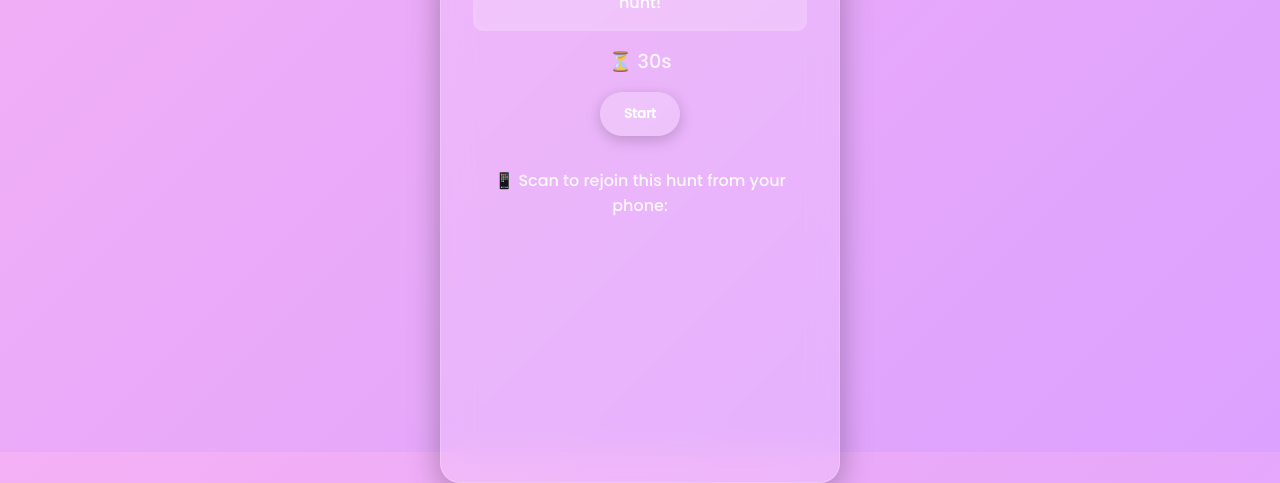
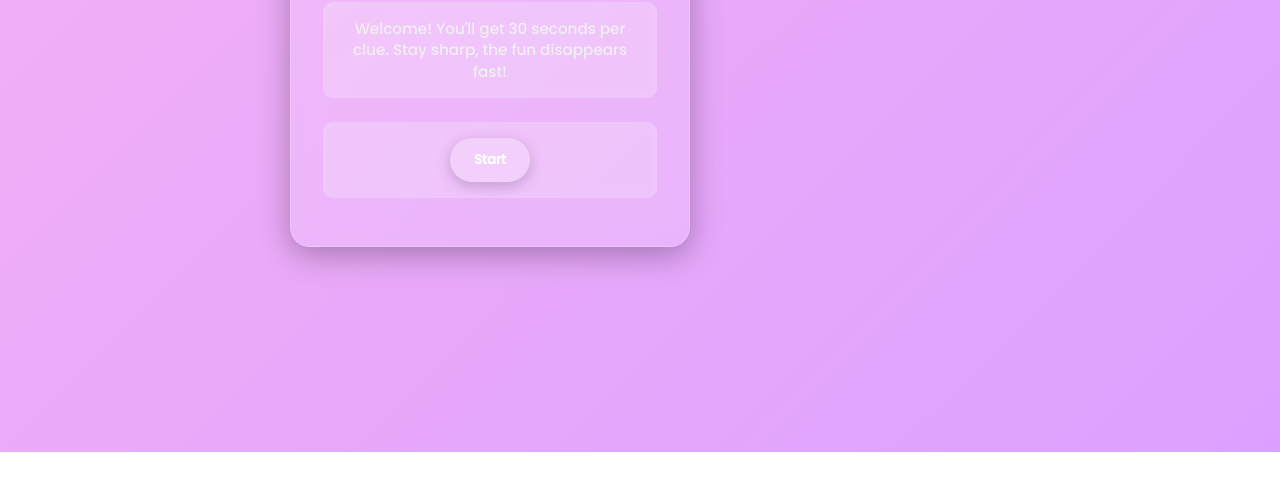
Before and after one commit to SidTheProggramer/BirthdayHunt, a plain HTML site: page index.html in a window 1280 px wide. Shown: the part 348-831 px from the top of the page. After the commit the page ends 800 px from the top, so only its background shows below. Drawn offline with nearby package versions, Linux system fonts and the light colour scheme; a script that the page names is missing.

Commit message:
Update index.html
update

```diff
--- a/index.html
+++ b/index.html
@@ -1,30 +1,30 @@
 <!DOCTYPE html>
-<html lang="en">
+<html lang="en" >
 <head>
   <meta charset="UTF-8" />
   <title>Birthday Treasure Hunt</title>
-  <meta name="viewport" content="width=device-width, initial-scale=1.0" />
+  <meta name="viewport" content="width=device-width, initial-scale=1" />
   <link href="https://fonts.googleapis.com/css2?family=Poppins:wght@500&display=swap" rel="stylesheet" />
   <link rel="stylesheet" href="style.css" />
 </head>
 <body>
   <div class="container">
     <h1>🎉 Birthday Quest 🎉</h1>
+
     <div class="tutorial">
-      Welcome to your secret birthday quest! You'll be shown mysterious clues — but only for 30 seconds each. After that, they're gone forever! Keep your eyes peeled, your brain sharp, and your feet ready to sprint! 🕵️‍♀️
+      Welcome! You'll get 30 seconds per clue. Stay sharp, the fun disappears fast!
     </div>
 
-    <div class="clue-box" id="clueBox">Tap "Start" to begin your magical hunt!</div>
-    <div class="timer" id="timer">⏳ 30s</div>
-    <button onclick="startHunt()">Start</button>
+    <div class="clue-box" id="clueBox">
+      <button id="startBtn">Start</button>
+    </div>
 
-    <div id="qr-wrapper">
-      <p>📱 Scan to rejoin this hunt from your phone:</p>
-      <div id="qrcode"></div>
-    </div>
+    <div class="timer" id="timer"></div>
   </div>
 
-  <script src="https://cdnjs.cloudflare.com/ajax/libs/qrcodejs/1.0.0/qrcode.min.js"></script>
+  <canvas id="confettiCanvas"></canvas>
+
+  <script src="https://cdnjs.cloudflare.com/ajax/libs/canvas-confetti/1.5.1/confetti.browser.min.js"></script>
   <script src="script.js"></script>
 </body>
 </html>
```
